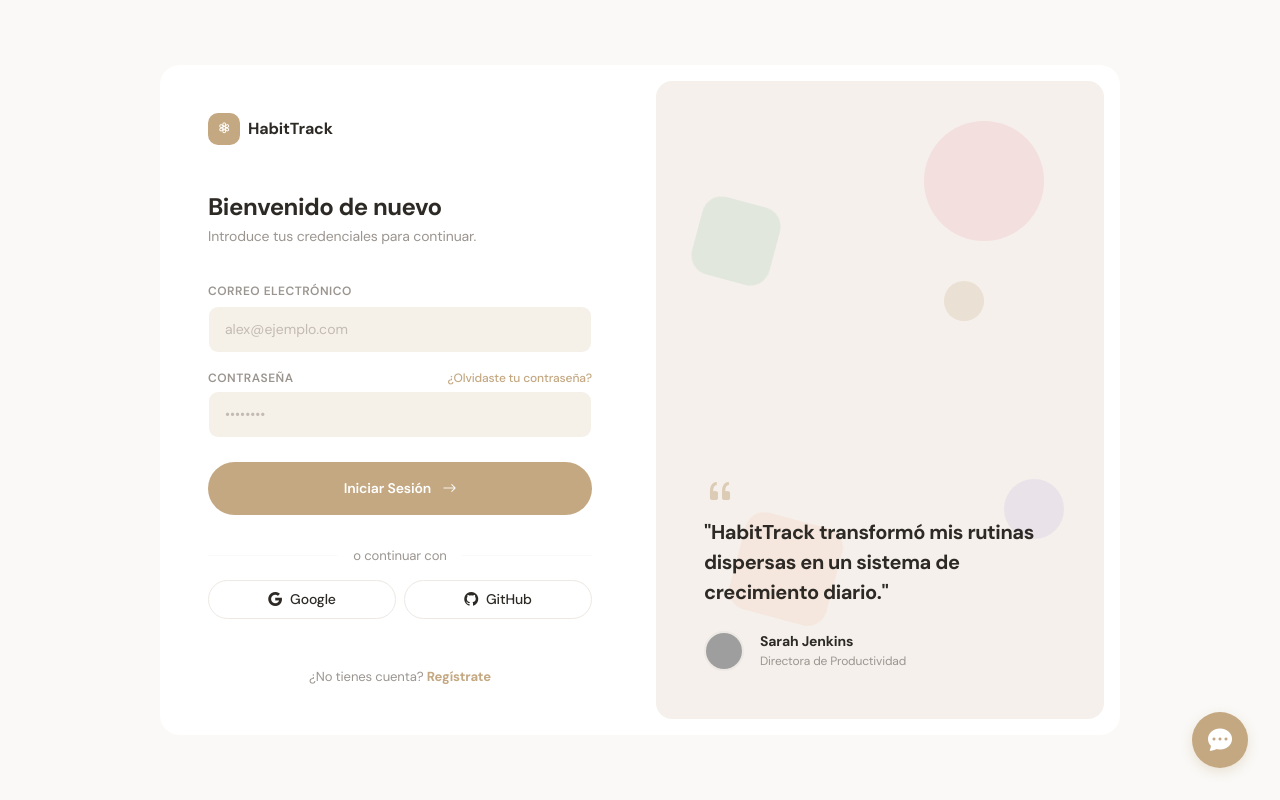
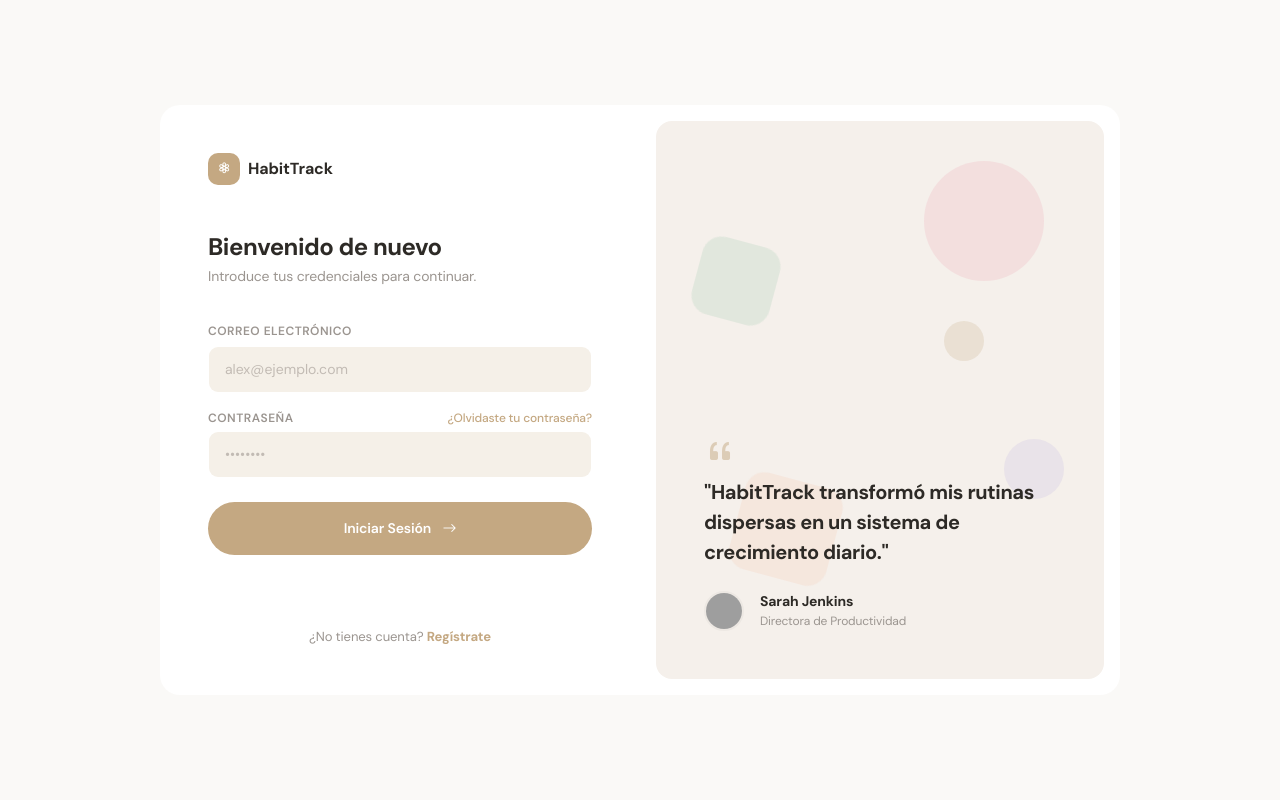
Before and after one commit to Pablodb22/HabitTrackFront, an Angular app: page /sign-in in a window 1280 px wide. Built offline with nearby package versions, Linux system fonts and the light colour scheme; grey boxes are pictures that could not be loaded.

Commit message:
Modificado chatbot en login y registro

```diff
--- a/src/app/app.component.html
+++ b/src/app/app.component.html
@@ -12,6 +12,7 @@
       </div>
     </main>
   </div>
+  <app-chatbot></app-chatbot>
 </ng-container>
 
 <ng-template #simpleLayout>
@@ -19,5 +20,3 @@
     <router-outlet></router-outlet>
   </main>
 </ng-template>
-
-<app-chatbot></app-chatbot>
--- a/src/app/features/auth/sign-in/sign-in.component.html
+++ b/src/app/features/auth/sign-in/sign-in.component.html
@@ -29,24 +29,6 @@
           <button type="submit" class="btn btn-primary w-100 py-3 mb-4 fw-semibold">
             Iniciar Sesión <i class="bi bi-arrow-right ms-2"></i>
           </button>
-
-          <div class="position-relative mb-4">
-            <hr style="border-color: var(--ht-border);">
-            <span class="position-absolute top-50 start-50 translate-middle px-3 small" style="background: var(--ht-surface); color: var(--ht-text-muted);">o continuar con</span>
-          </div>
-
-          <div class="row g-2">
-            <div class="col-6">
-              <button type="button" class="btn btn-outline-secondary w-100 py-2 d-flex align-items-center justify-content-center fw-medium">
-                <i class="bi bi-google me-2"></i> Google
-              </button>
-            </div>
-            <div class="col-6">
-              <button type="button" class="btn btn-outline-secondary w-100 py-2 d-flex align-items-center justify-content-center fw-medium">
-                <i class="bi bi-github me-2"></i> GitHub
-              </button>
-            </div>
-          </div>
         </form>
 
         <p class="text-center small mt-5 mb-0" style="color: var(--ht-text-muted);">
```
Also changed, not shown: src/app/shared/components/chatbot/chatbot.component.ts (line endings or trailing spaces).
